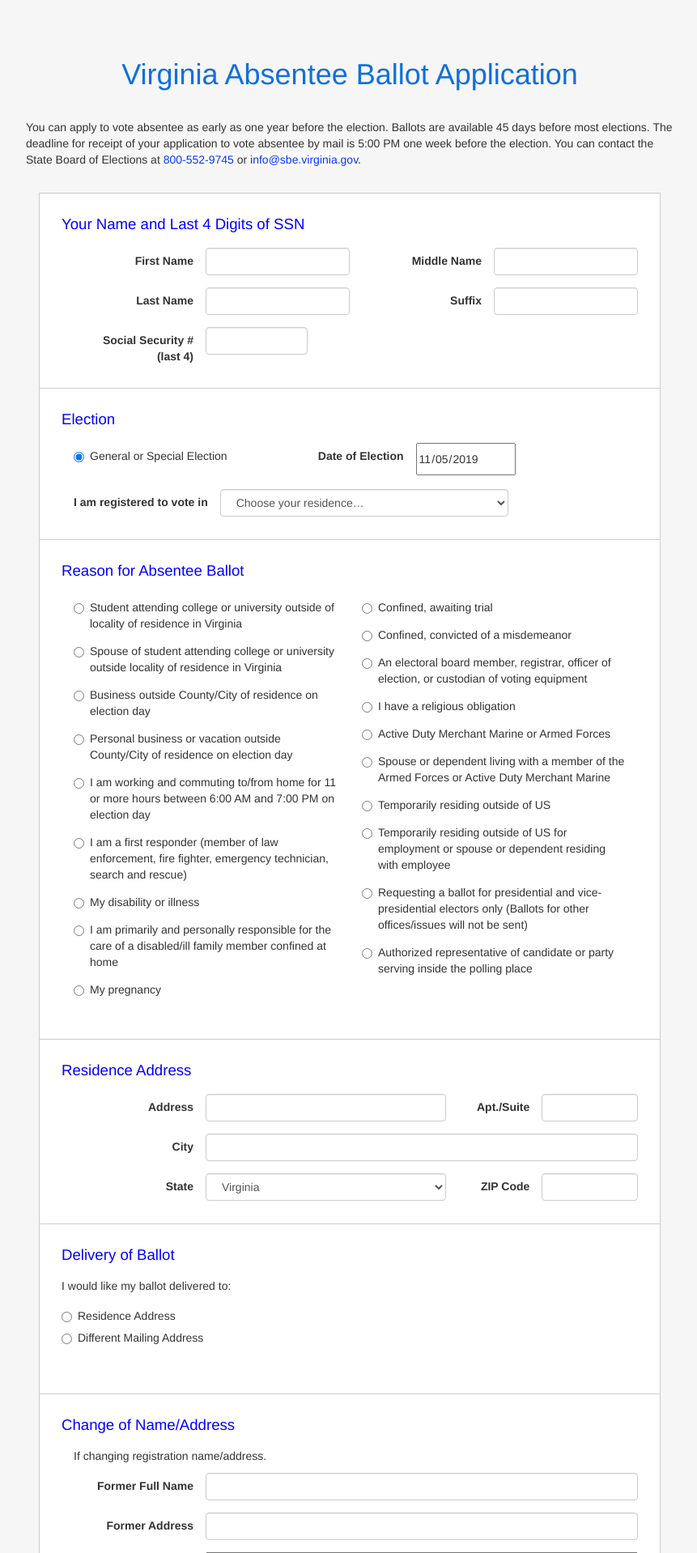
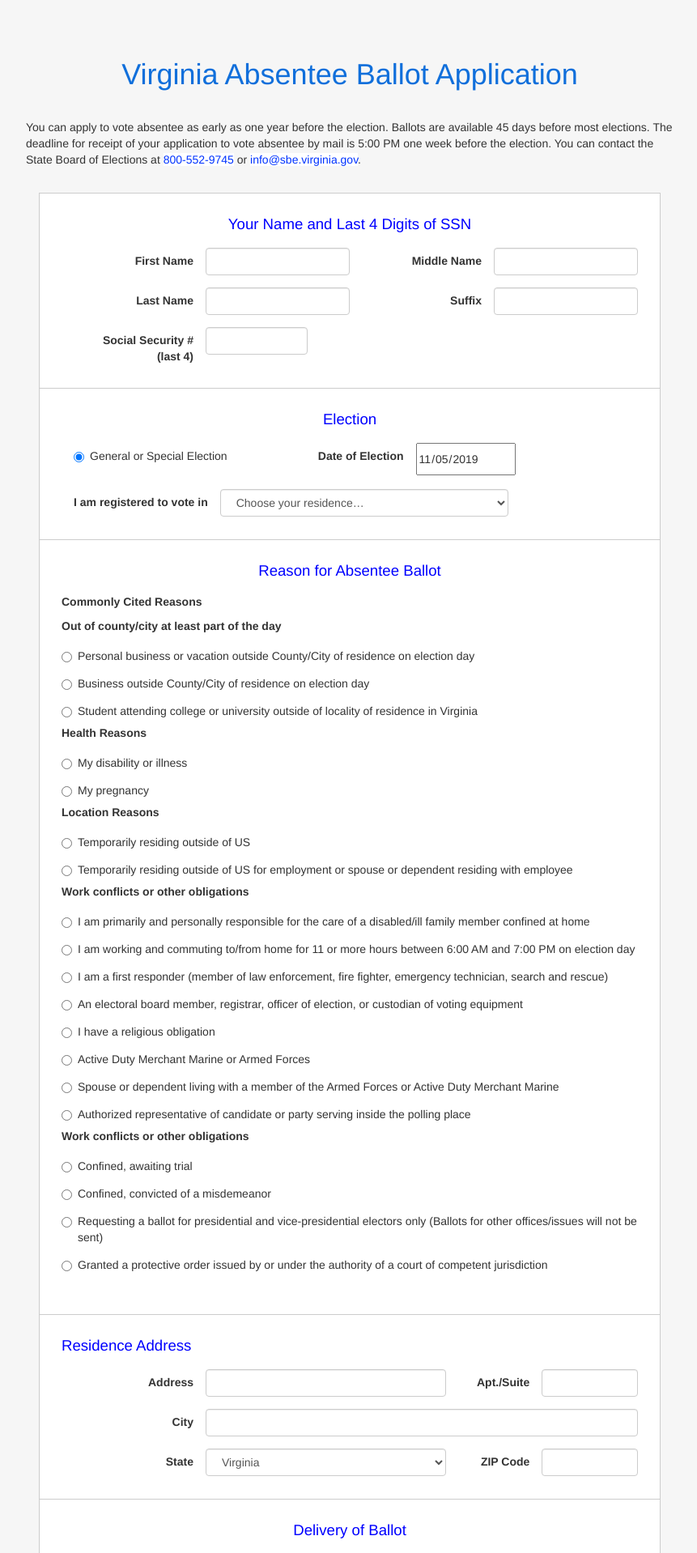
Before and after one commit to eAbsentee/eAbsentee, a Flask app: page /form/ in a window 1280 px wide. Shown: the top 1918 px of the page at 81% size, without its empty margins (208-1069 px from the left). Run offline with Flask 2, Linux system fonts and the light colour scheme; some libraries are stand-ins or nearby versions.

Commit message:
Small changes

```diff
--- a/app.py
+++ b/app.py
@@ -19,7 +19,7 @@ def home():
     return render_template('index.html')
 
 # Homepage route
-@app.route('/campaign/<campaign>')
+@app.route('/c/<campaign>')
 def home_with_campaign(campaign: str):
     response = make_response(redirect('/'))
     response.set_cookie('campaign', campaign)
--- a/functions.py
+++ b/functions.py
@@ -210,7 +210,9 @@ def new_write_fillable_pdf(data: Dict[str, str]) -> None:
     can.drawString(425, 611, data['registeredToVote'])  # Registered locality
 
     can.drawString(189, 554, data['reasonCode'])
+    can.setFont('Helvetica', 8)
     can.drawString(312, 555, data['supporting'])
+    can.setFont('Helvetica', 12)
     can.drawString(423, 524, data['firstThreeTelephone'])  # FIRST 3 TELPEHONE
     can.drawString(480, 524, data['secondThreeTelephone'])  # SECOND 3 TELPEHONE
     can.drawString(537, 524, data['lastFourTelephone'])  # LAST 4 TELPEHONE
--- a/templates/form.html
+++ b/templates/form.html
@@ -78,7 +78,7 @@
                         <!-- Section 1: Name & SSN -->
                         <fieldset id="name">
 
-                              <h3 style="color: blue;">Your Name and Last 4 Digits of SSN</h3>
+                              <h3 style="color: blue; text-align: center;">Your Name and Last 4 Digits of SSN</h3>
 
                               <div id="first_middle" class="form-group">
                                     <label for="name__first" class="control-label">First Name</label>
@@ -105,7 +105,7 @@
 
                         <!-- Section 2: Election -->
                         <fieldset id="election">
-                              <h3 style="color: blue;">Election</h3>
+                              <h3 style="color: blue; text-align: center;">Election</h3>
                               <div class="form-group">
                                     <div id="election__type" class="radio-group">
                                           <!-- <p>I am applying to vote in:</p> -->
@@ -287,18 +287,15 @@
 
                         <!-- Section 3: Reason for Absentee Ballot -->
                         <fieldset id="reason">
-                              <h3 style="color: blue;">Reason for Absentee Ballot</h3>
+                              <h3 style="color: blue; text-align: center;">Reason for Absentee Ballot</h3>
 
                               <div class="form-group">
-                                    <div class="col">
+                                    <!-- <div class="col"> -->
+                                    <p> <b> Commonly Cited Reasons </b> </p>
+                                    <p> <b> Out of county/city at least part of the day </b> </p>
                                     <div class="radio">
                                           <label>
-                                                      <input name="reason__code" type="radio" value="1A" required /> Student attending college or university outside of locality of residence in Virginia
-                                                </label>
-                                          </div>
-                                          <div class="radio">
-                                                <label>
-                                                      <input name="reason__code" type="radio" value="1B" /> Spouse of student attending college or university outside locality of residence in Virginia
+                                                <input name="reason__code" type="radio" value="1D" /> Personal business or vacation outside County/City of residence on election day
                                           </label>
                                     </div>
                                     <div class="radio">
@@ -308,9 +305,43 @@
                                     </div>
                                     <div class="radio">
                                           <label>
-                                                      <input name="reason__code" type="radio" value="1D" /> Personal business or vacation outside County/City of residence on election day
+                                                <input name="reason__code" type="radio" value="1A" required /> Student attending college or university outside of locality of residence in Virginia
                                           </label>
                                     </div>
+
+                                    <p> <b> Health Reasons</b> </p>
+                                    <div class="radio">
+                                          <label>
+                                                <input name="reason__code" type="radio" value="2A" /> My disability or illness
+                                          </label>
+                                    </div>
+                                    <div class="radio">
+                                          <label>
+                                                <input name="reason__code" type="radio" value="2C" /> My pregnancy
+                                          </label>
+                                    </div>
+
+                                    <p> <b> Location Reasons</b> </p>
+
+                                    <div class="radio">
+                                          <label>
+                                                <input name="reason__code" type="radio" value="6C" /> Temporarily residing outside of US
+                                          </label>
+                                    </div>
+                                    <div class="radio">
+                                          <label>
+                                                <input name="reason__code" type="radio" value="6D" /> Temporarily residing outside of US for employment or spouse or dependent residing with employee
+                                          </label>
+                                    </div>
+
+                                    <p> <b> Work conflicts or other obligations</b> </p>
+
+                                    <div class="radio">
+                                          <label>
+                                                <input name="reason__code" type="radio" value="2B" /> I am primarily and personally responsible for the care of a disabled/ill family member confined at home
+                                          </label>
+                                    </div>
+
                                     <div class="radio">
                                           <label>
                                                 <input name="reason__code" type="radio" value="1E" /> I am working and commuting to/from home for 11 or more hours between 6:00 AM and 7:00 PM on election day
@@ -319,35 +350,6 @@
                                     <div class="radio">
                                           <label>
                                                 <input name="reason__code" type="radio" value="1F" /> I am a first responder (member of law enforcement, fire fighter, emergency technician, search and rescue)
-                                                </label>
-                                          </div>
-                                          <div class="radio">
-                                                <label>
-                                                      <input name="reason__code" type="radio" value="2A" /> My disability or illness
-                                                </label>
-                                          </div>
-                                          <div class="radio">
-                                                <label>
-                                                      <input name="reason__code" type="radio" value="2B" /> I am primarily and personally responsible for the care of a disabled/ill family member confined at home
-                                                </label>
-                                          </div>
-                                          <div class="radio">
-                                                <label>
-                                                      <input name="reason__code" type="radio" value="2C" /> My pregnancy
-                                                </label>
-                                          </div>
-                                    </div>
-
-
-                                    <div class="col">
-                                          <div class="radio">
-                                                <label>
-                                                      <input name="reason__code" type="radio" value="3A" /> Confined, awaiting trial
-                                                </label>
-                                          </div>
-                                          <div class="radio">
-                                                <label>
-                                                      <input name="reason__code" type="radio" value="3B" /> Confined, convicted of a misdemeanor
                                           </label>
                                     </div>
                                     <div class="radio">
@@ -372,25 +374,36 @@
                                     </div>
                                     <div class="radio">
                                           <label>
-                                                      <input name="reason__code" type="radio" value="6C" /> Temporarily residing outside of US
+                                                <input name="reason__code" type="radio" value="8A" /> Authorized representative of candidate or party serving inside the polling place
+                                          </label>
+                                    </div>
+
+                                    <p> <b> Work conflicts or other obligations</b> </p>
+
+                                    <div class="radio">
+                                          <label>
+                                                <input name="reason__code" type="radio" value="3A" /> Confined, awaiting trial
                                           </label>
                                     </div>
                                     <div class="radio">
                                           <label>
-                                                      <input name="reason__code" type="radio" value="6D" /> Temporarily residing outside of US for employment or spouse or dependent residing with employee
+                                                <input name="reason__code" type="radio" value="3B" /> Confined, convicted of a misdemeanor
                                           </label>
                                     </div>
+
+
                                     <div class="radio">
                                           <label>
                                                 <input name="reason__code" type="radio" value="7A" /> Requesting a ballot for presidential and vice-presidential electors only (Ballots for other offices/issues will not be sent)
                                           </label>
                                     </div>
+
                                     <div class="radio">
                                           <label>
-                                                      <input name="reason__code" type="radio" value="8A" /> Authorized representative of candidate or party serving inside the polling place
+                                                <input name="reason__code" type="radio" value="9A" /> Granted a protective order issued by or under the authority of a court of competent jurisdiction
                                           </label>
                                     </div>
-                                    </div>
+
                               </div>
 
                               <div id="reason__documentation" class="form-group">
@@ -491,7 +504,7 @@
 
                         <!-- Section 6: Delivery of Ballot -->
                         <fieldset id="delivery">
-                              <h3 style="color: blue;">Delivery of Ballot</h3>
+                              <h3 style="color: blue; text-align: center;">Delivery of Ballot</h3>
 
                               <div class="form-group">
                                     <div id="ballot_delivery" class="radio-group">
@@ -866,7 +879,7 @@
 
                         <!-- Section 7: Change of Name/Address -->
                         <fieldset id="change">
-                              <h3 style="color: blue;">Change of Name/Address</h3>
+                              <h3 style="color: blue; text-align: center;">Change of Name/Address</h3>
                               <p>If changing registration name/address.</p>
                               <div id="change__former_name" class="form-group">
                                     <label for="change__former_name_field" class="control-label">Former Full Name</label>
@@ -887,7 +900,7 @@
 
                         <!-- Section 8: Assistance to Vote -->
                         <fieldset id="assistance">
-                              <h3 style="color: blue;">Assistance To Vote</h3>
+                              <h3 style="color: blue; text-align: center;">Assistance To Vote</h3>
                               <div class="form-group">
                                     <div class="checkbox">
                                           <label><input name="assistance__assistance" type="checkbox" value="true" />
@@ -900,7 +913,7 @@
 
                         <!-- Section 9: Assistant's Statement -->
                         <fieldset id="assistant">
-                              <h3 style="color: blue;">Assistant’s Statement/Info</h3>
+                              <h3 style="color: blue; text-align: center;">Assistant’s Statement/Info</h3>
 
                               <div class="form-group">
                                     <div class="checkbox">
@@ -1007,7 +1020,7 @@
 
                         <!-- Section 4: More Info -->
                         <fieldset id="more_info">
-                              <h3 style="color: blue;">More Info (Optional)</h3>
+                              <h3 style="color: blue; text-align: center;">More Info (Optional)</h3>
 
 
                               <div class="form-group">
@@ -1039,7 +1052,7 @@
 
                         <!-- Section 11: Applicant Signature -->
                         <fieldset id="signature">
-                              <h3 style="color: blue;">Applicant Signature</h3>
+                              <h3 style="color: blue; text-align: center;">Applicant Signature</h3>
 
                               <div class="form-group">
 
```
Lines whose indentation alone changed are shown as unchanged.
